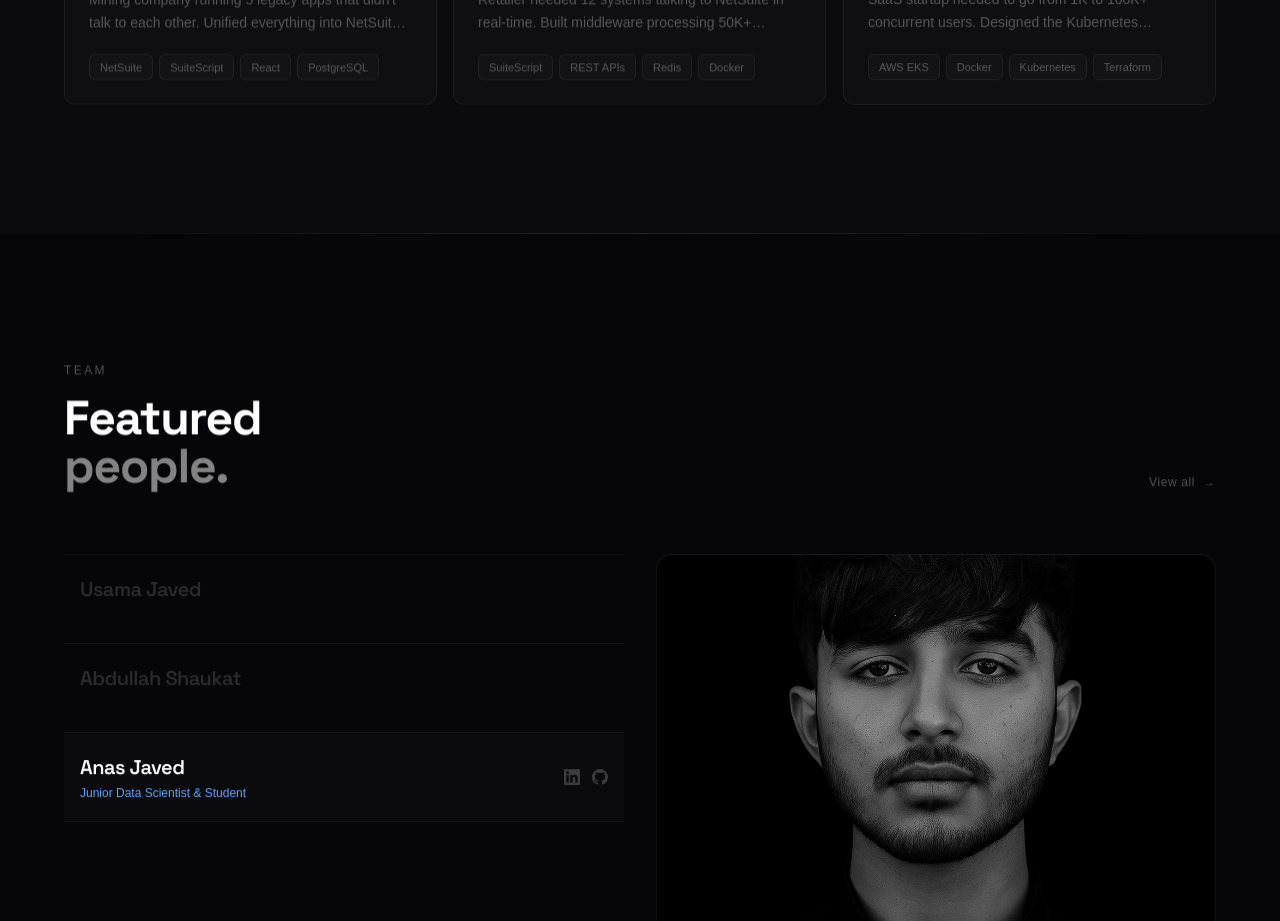
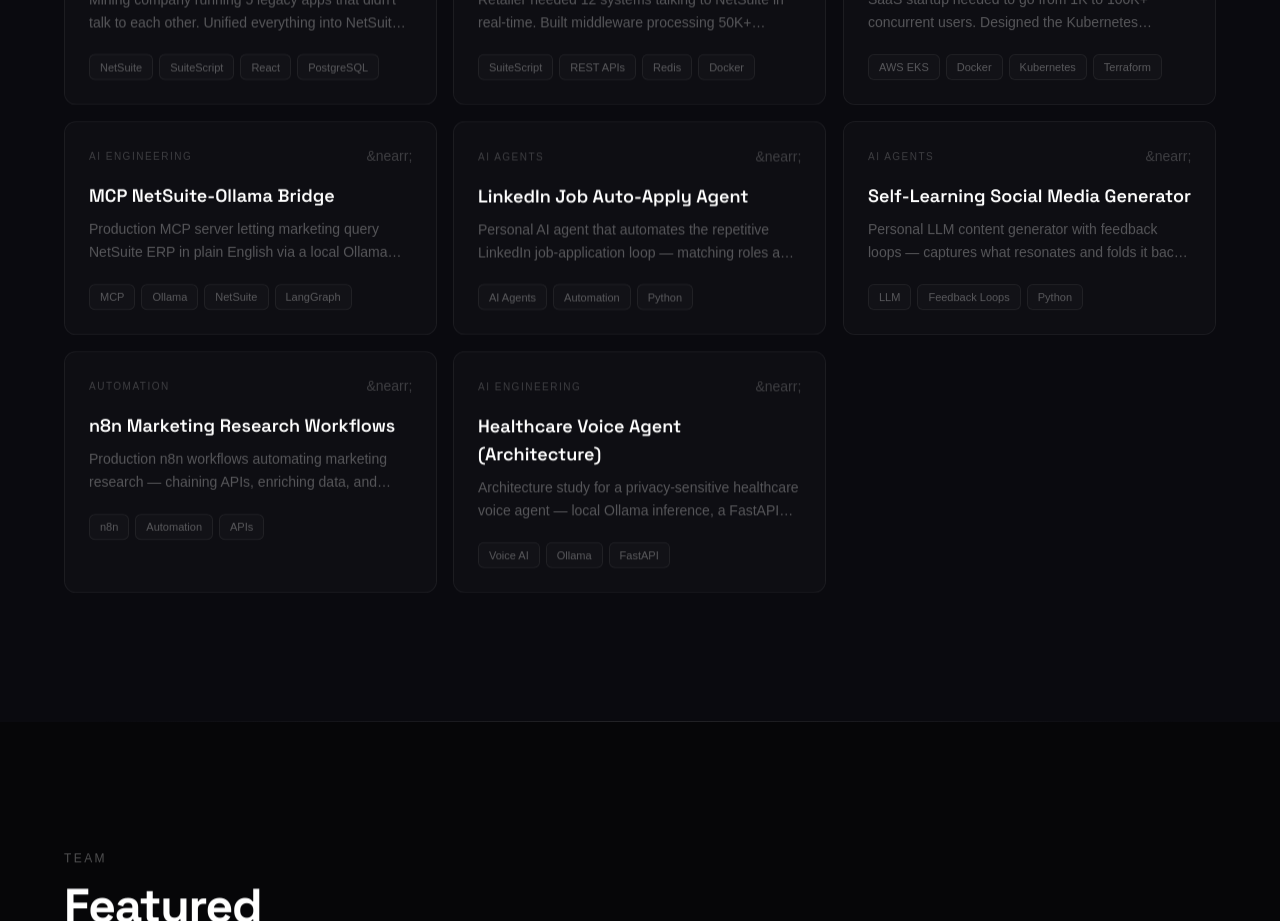
Before and after one commit to hellofromusama/modern-portfolio, a Next.js app: page / in a window 1280 px wide. Shown: the part 3080-4001 px from the top of the page. Built offline with nearby package versions, Linux system fonts and the light colour scheme.

Commit message:
feat(02-01): grow projections + bump numberOfItems to 7
- homeGridProjects 6->11, sitemapProjects 7->12, itemListProjects 6->7 (MCP flagship only)
- seo.ts numberOfItems 6->7 (=== itemListProjects.length); stale comment updated
- content-diff green (zero deletions), tsc clean on content files

```diff
--- a/src/content/projects.ts
+++ b/src/content/projects.ts
@@ -562,6 +562,12 @@
   "erp-system",
   "netsuite-integration",
   "cloud-infrastructure",
+  // Phase 02 (AICON-04): 5 new AI projects appended -> 11 cards.
+  "mcp-netsuite-ollama-bridge",
+  "linkedin-job-auto-apply-agent",
+  "self-learning-social-media-generator",
+  "n8n-marketing-research-workflows",
+  "healthcare-voice-agent",
 ].map((id) => getProject(id)!);
 
 // JSON-LD ItemList (src/app/layout.tsx) — 6 projects, kashmir-fund ABSENT, in
@@ -573,6 +579,9 @@
   "netsuite-integration",
   "cloud-infrastructure",
   "modern-portfolio",
+  // Phase 02 (AICON-04): only the MCP production flagship joins the curated
+  // high-signal ItemList -> 7 items. The other 4 stay out by design.
+  "mcp-netsuite-ollama-bridge",
 ].map((id) => getProject(id)!);
 
 // Sitemap (src/app/sitemap.ts) — 7 /projects/<slug> URLs with priorities, in
@@ -586,4 +595,10 @@
   { id: "cloud-infrastructure", priority: 0.8 },
   { id: "modern-portfolio", priority: 0.7 },
   { id: "kashmir-fund", priority: 0.7 },
+  // Phase 02 (AICON-04): 5 new AI projects appended -> 12 /projects/ URLs.
+  { id: "mcp-netsuite-ollama-bridge", priority: 0.8 },
+  { id: "linkedin-job-auto-apply-agent", priority: 0.7 },
+  { id: "self-learning-social-media-generator", priority: 0.7 },
+  { id: "n8n-marketing-research-workflows", priority: 0.8 },
+  { id: "healthcare-voice-agent", priority: 0.7 },
 ];
--- a/src/content/seo.ts
+++ b/src/content/seo.ts
@@ -8,9 +8,10 @@
 // seoName / seoDescription / applicationCategory come from the project record.
 //
 // IMPORTANT: the emitted object must equal the current literal exactly — the
-// content-diff gate compares the serialized ItemList. numberOfItems stays the
-// literal 6 (NOT itemListProjects.length, to keep it a stable literal even if
-// later waves append projects to the array via projections elsewhere).
+// content-diff gate compares the serialized ItemList. numberOfItems is a manual
+// literal that MUST equal itemListProjects.length. Phase 02 (AICON-04/SEO-02)
+// appended the MCP flagship to the curated ItemList (6 -> 7), so this literal
+// was bumped 6 -> 7 in lockstep. Keep them equal whenever the array changes.
 export function buildItemListSchema() {
   const projectsListData = {
     '@context': 'https://schema.org',
@@ -18,7 +19,7 @@
     '@id': 'https://www.usamajaved.com.au/#projects',
     name: 'Usama Javed Portfolio Projects',
     description: 'Featured enterprise projects by Usama Javed, Senior Full Stack Developer in Perth',
-    numberOfItems: 6,
+    numberOfItems: 7,
     itemListElement: itemListProjects.map((p, index) => ({
       '@type': 'ListItem',
       position: index + 1,
```
